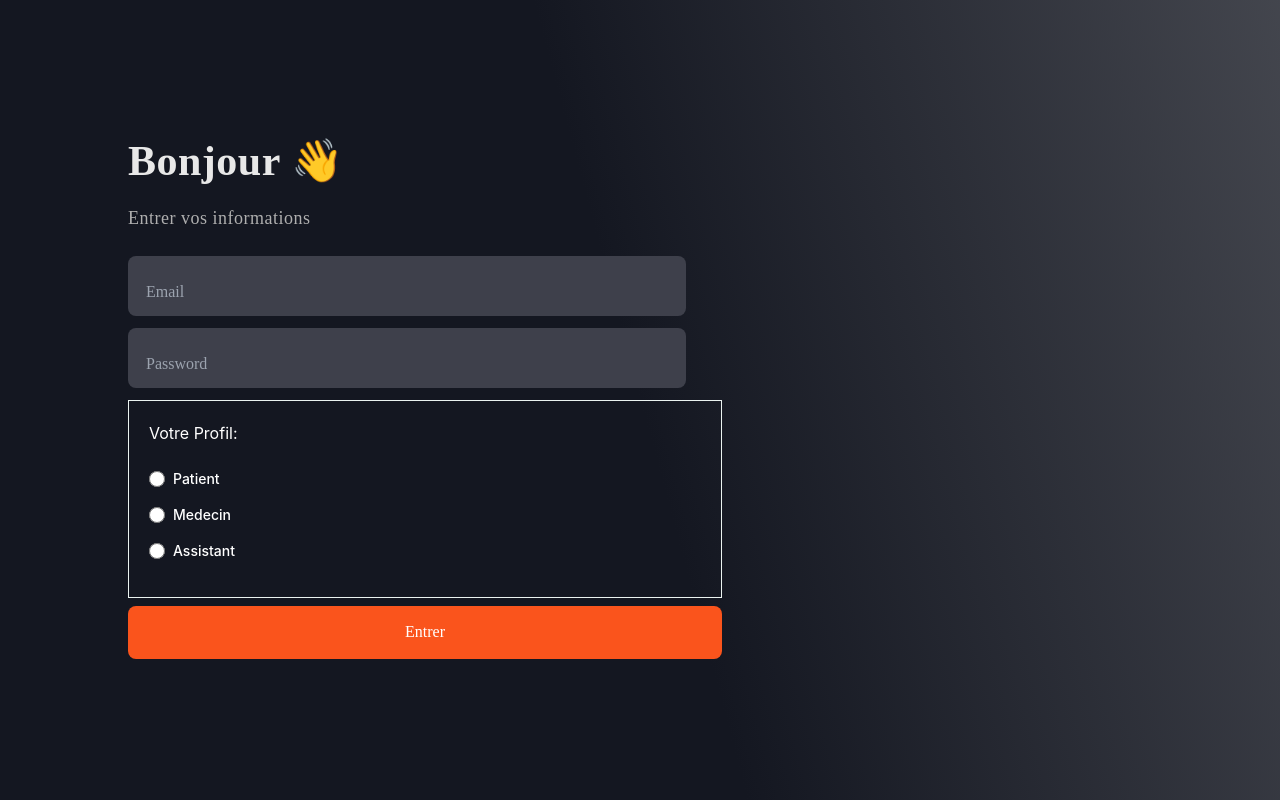
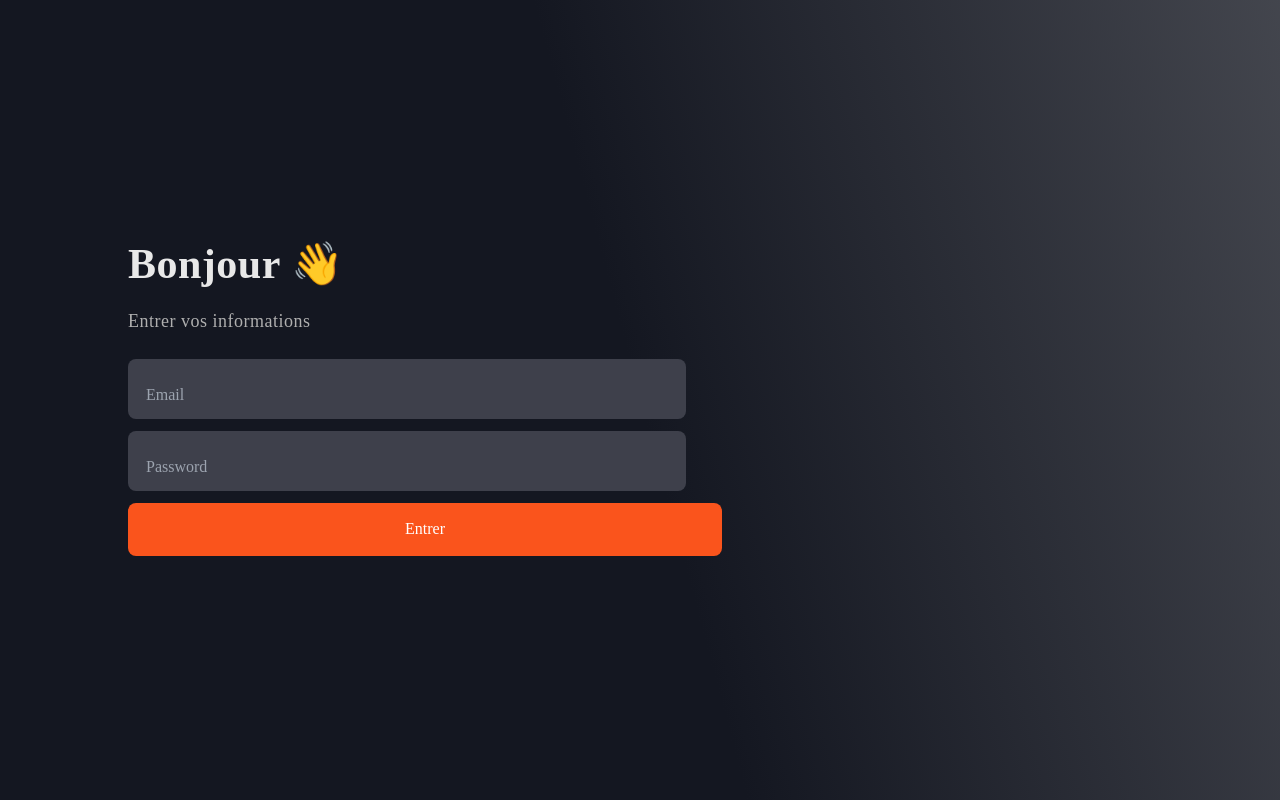
Before and after one commit to oussabi-tarek/patient-management-frontend, a React (Create React App) app: page / in a window 1280 px wide. Built offline with nearby package versions, Linux system fonts and the light colour scheme.

Commit message:
update:remove profil from login

```diff
--- a/src/components/auth/AuthPage.jsx
+++ b/src/components/auth/AuthPage.jsx
@@ -1,7 +1,6 @@
 import axios from "axios";
 import '../styles/Auth.css';
 import { useState } from "react";
-import Radio from "./Radio";
 
 const AuthPage = (props) => {
   const [error, setError] = useState(null);
@@ -12,14 +11,11 @@ const AuthPage = (props) => {
       .post("http://localhost:8080/api/login", {
         email: e.target[0].value,
         password: e.target[1].value,
-        profil: e.target[2].value
        })
       .then((r) => {
         localStorage.setItem("user", r.data.user);
         localStorage.setItem("token",r.data.token);
         props.setIsAuth(true);
-
-
       })
       .catch((e) => {
         setError("Email ou mot de passe incorrect!");
@@ -40,13 +36,6 @@ const AuthPage = (props) => {
           <input className="auth-input" required type="email" name="username" placeholder="Email" />
           <input className="auth-input" required name="password" type="password" placeholder="Password" />
            {/* a radio buttons to choose function  */}
-          <div className="role">
-          <p>Votre Profil:</p>
-          <br/>
-          <Radio label="Patient" value="patient" />
-          <Radio label="Medecin" value="medecin" />
-          <Radio label="Assistant" value="assistant" />
-          </div>
           <button className="auth-button" type="submit">
             Entrer
           </button>
--- a/src/components/auth/Radio.jsx
+++ /dev/null
@@ -1,10 +0,0 @@
-
-const Radio=(props)=>{
-    return(
-        <div className="flex items-center mb-4">
-            <input id={props.value} type="radio" value={props.value} name="function" className="w-4 h-4 text-blue-600 bg-gray-100 border-gray-300 focus:ring-blue-500 dark:focus:ring-blue-600 dark:ring-offset-gray-800 focus:ring-2 dark:bg-gray-700 dark:border-gray-600"/>
-            <label htmlFor="default-radio-1" className="ms-2 text-sm font-medium text-white-900 dark:text-gray-300">{props.label}</label>
-        </div>
-    )
-}
-export default Radio;
```
